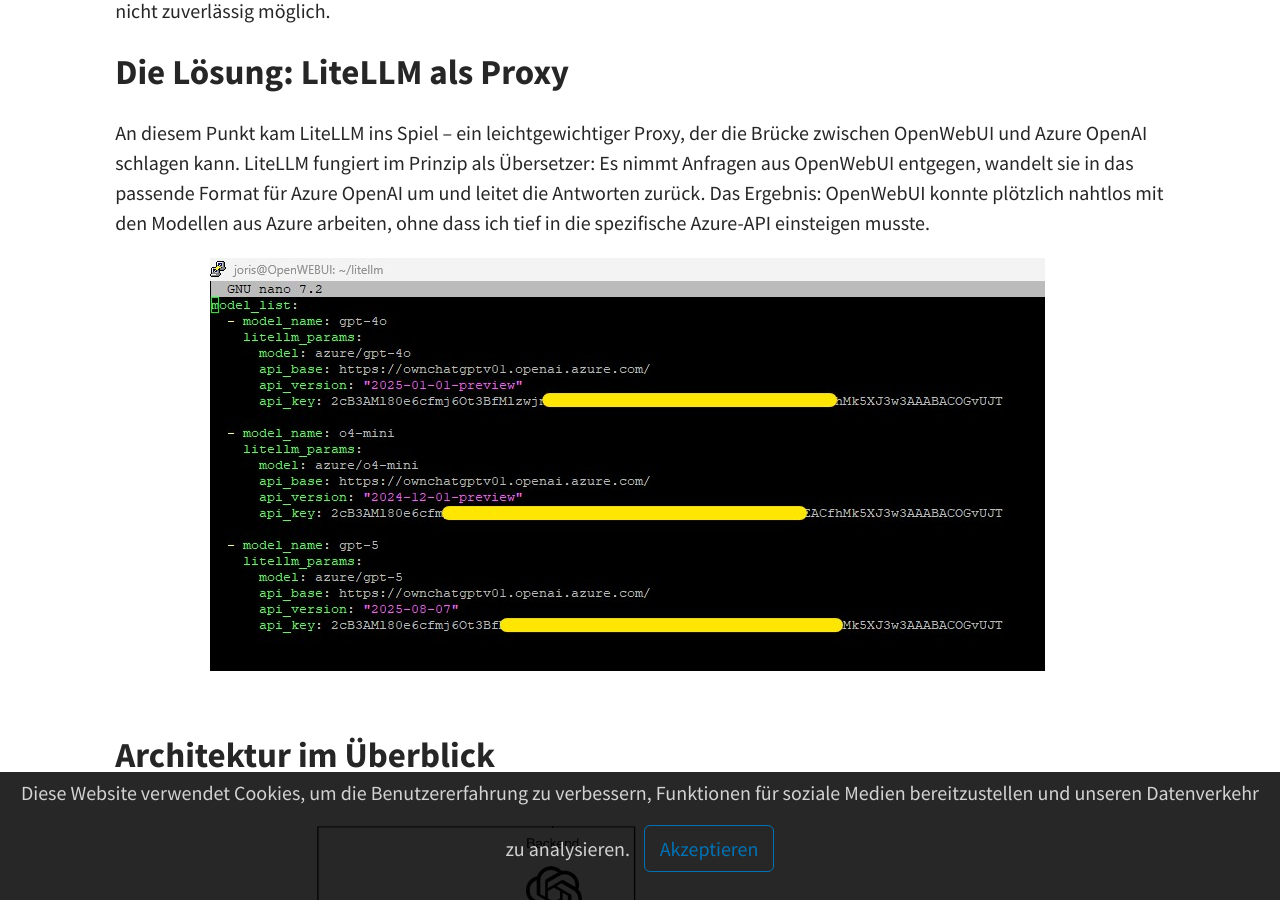
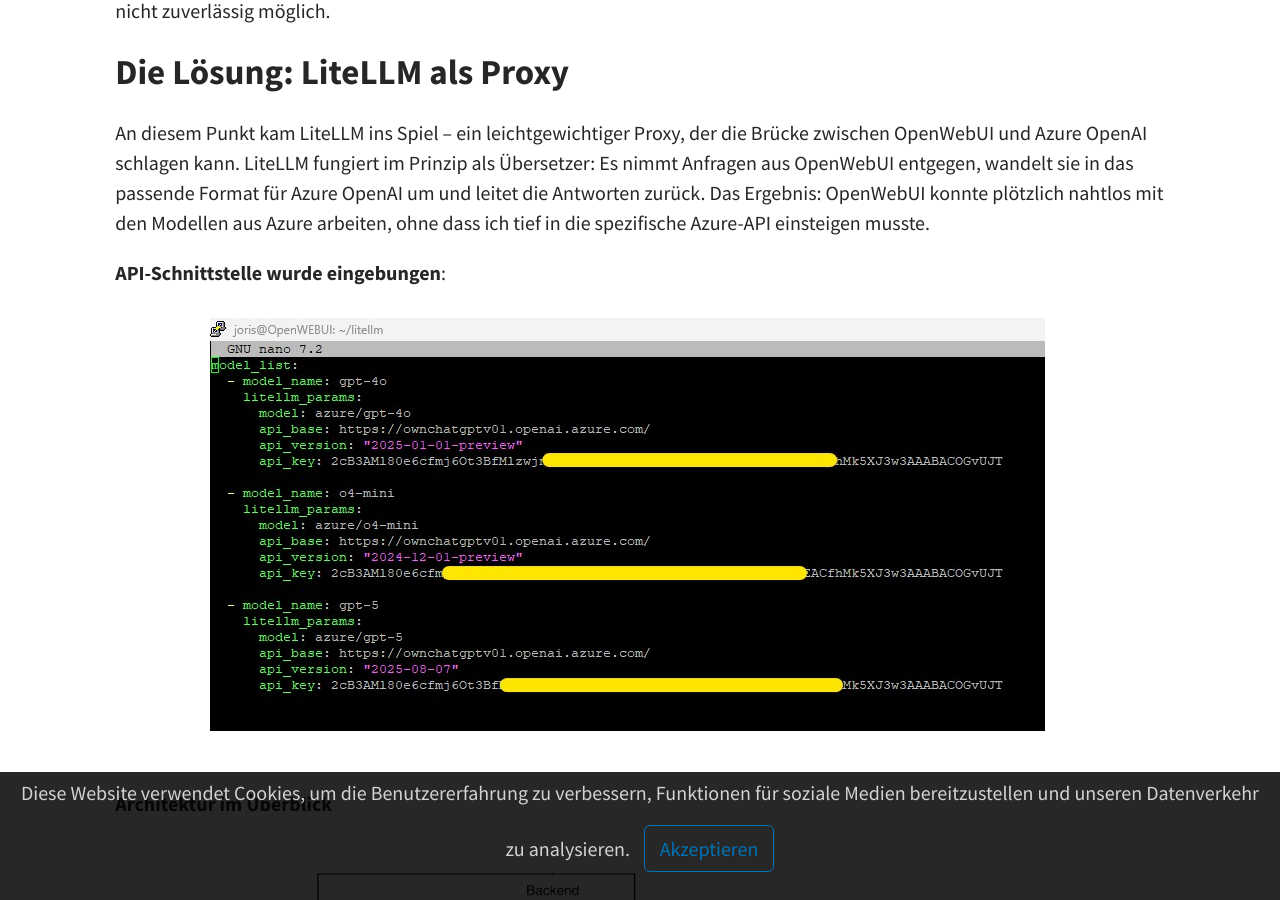
Before and after one commit to joriskahle007/joriskahle007.github.io, a Jekyll site: the page built from _portfolio/openwebui.md, in a window 1280 px wide and 900 px high, scrolled down 1444 px. Built offline with Jekyll 4.4.1, drawn with Linux system fonts in a browser that asks for light colours; a script that is not in the unit is left out.

Commit message:
Update openwebui.md

```diff
--- a/_portfolio/openwebui.md
+++ b/_portfolio/openwebui.md
@@ -31,10 +31,10 @@
 An diesem Punkt kam LiteLLM ins Spiel – ein leichtgewichtiger Proxy, der die Brücke zwischen OpenWebUI und Azure OpenAI schlagen kann. LiteLLM fungiert im Prinzip als Übersetzer: Es nimmt Anfragen aus OpenWebUI entgegen, wandelt sie in das passende Format für Azure OpenAI um und leitet die Antworten zurück.
 Das Ergebnis: OpenWebUI konnte plötzlich nahtlos mit den Modellen aus Azure arbeiten, ohne dass ich tief in die spezifische Azure-API einsteigen musste.<br>
 
+**API-Schnittstelle wurde eingebungen**:<br><br>
 <img src="/assets/img/portfolio/Litellmapi.jpg" alt="LiteLLM-API" /><br><br>
 
-## Architektur im Überblick
-
+**Architektur im Überblick**<br><br>
 <img src="/assets/img/portfolio/oepnwebuidia.png" alt="Architecture Diagram" />
 
 - Azure Burstmaschine → Basis-Infrastruktur für die Installation von OpenWebUI
```
